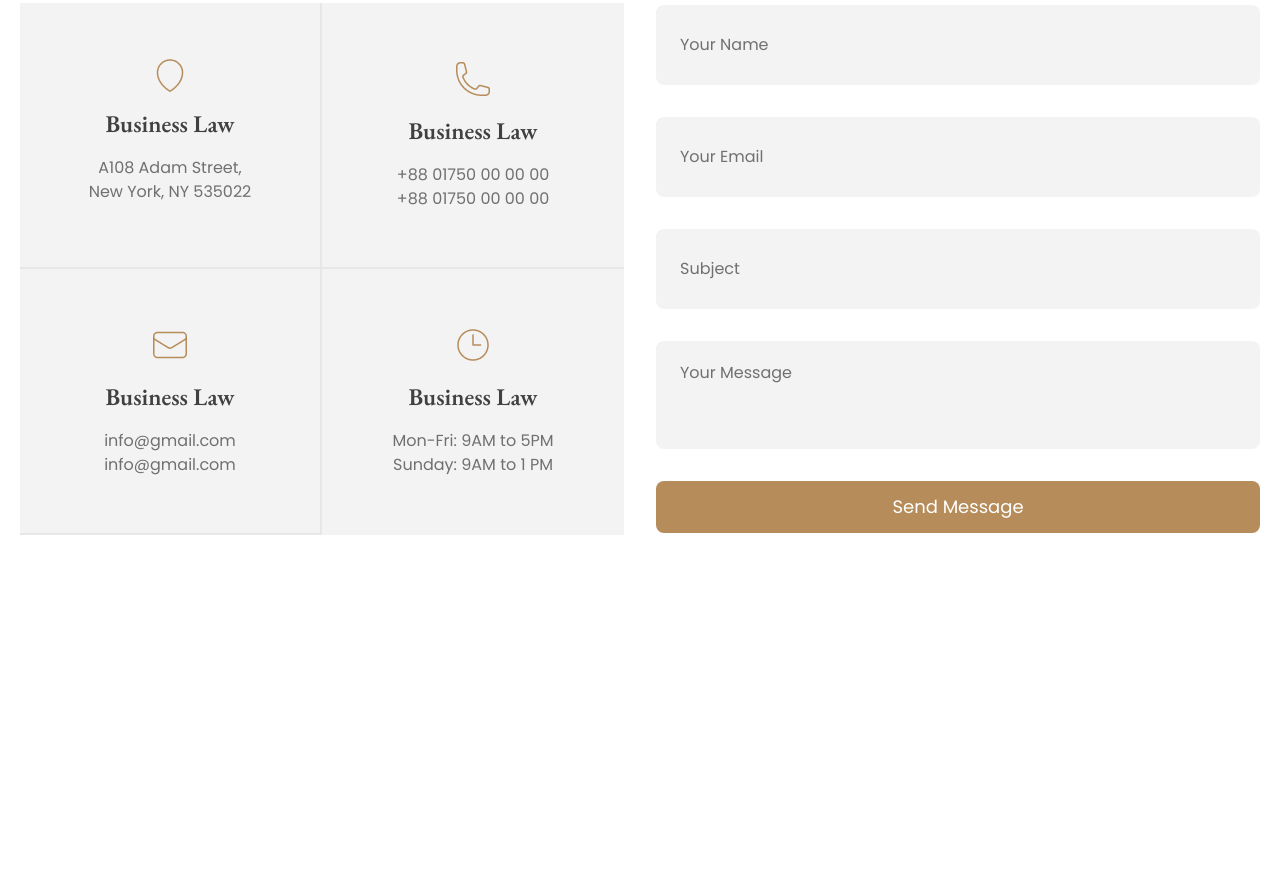
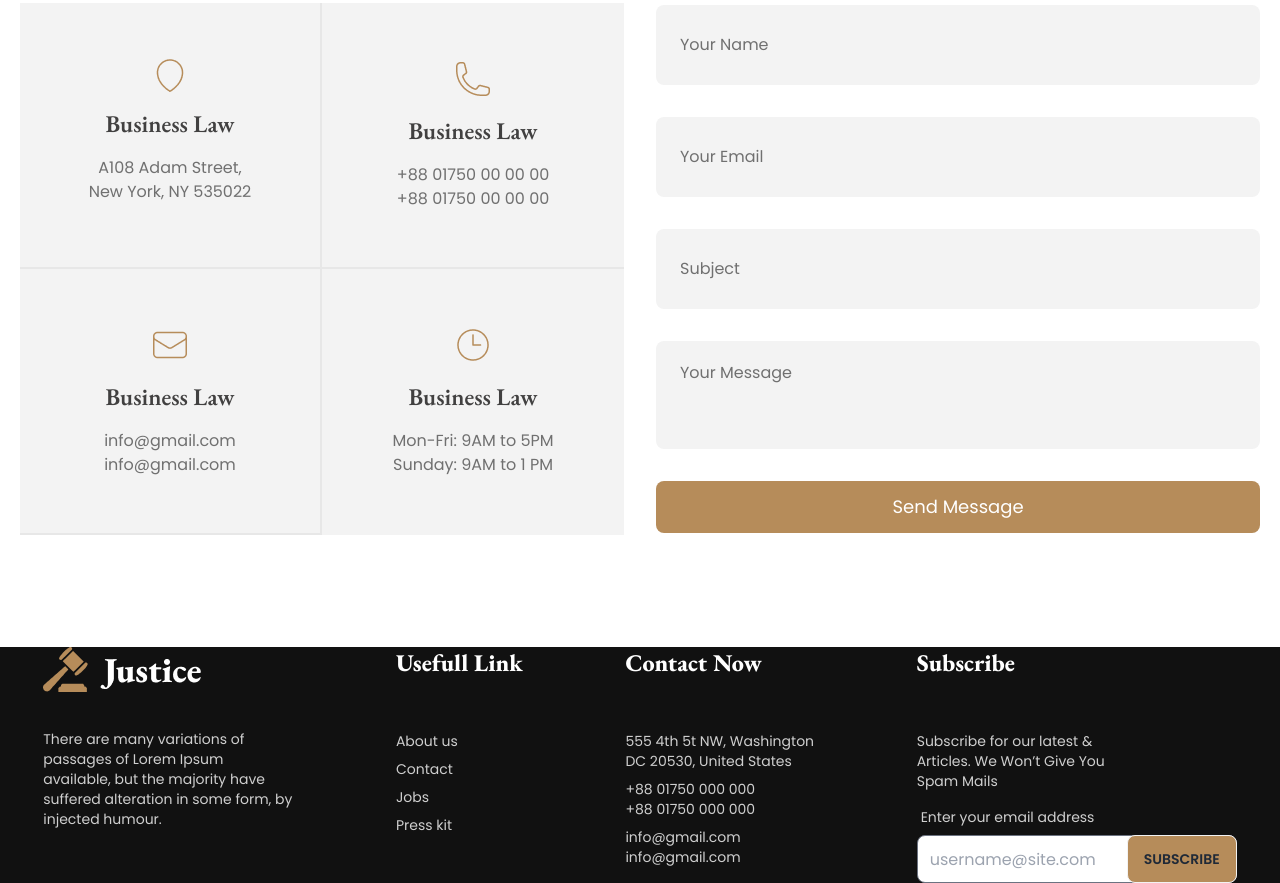
Before and after one commit to imran-it1/Legal-Solution-DaisyUi, a plain HTML site: page index.html in a window 1280 px wide. Shown: the part 3785-4668 px from the top of the page. Before the commit the page ends 4464 px from the top, so only its background shows below. Drawn offline with nearby package versions, Linux system fonts and the light colour scheme.

Commit message:
Footer added with Daisy UI

```diff
--- a/index.html
+++ b/index.html
@@ -573,6 +573,73 @@
         </div>
       </section>
     </main>
-    <footer class="mt-36"></footer>
+    <!-- Footer Start -->
+    <footer class="bg-[#111] text-[#CFCFCF]">
+      <div
+        class="footer max-w-7xl mx-auto py-28 poppins mt-28 p-12 md:p-12 lg:p-0 justify-items-start md:justify-items-center"
+      >
+        <div class="space-y-7">
+          <img src="./images/logo.png" alt="" />
+          <p class="w-[250px] text-[#CFCFCF]">
+            There are many variations of passages of Lorem Ipsum available, but
+            the majority have suffered alteration in some form, by injected
+            humour.
+          </p>
+        </div>
+        <div>
+          <span class="garamond text-white text-2xl font-extrabold mb-11"
+            >Usefull Link</span
+          >
+          <a class="link link-hover">About us</a>
+          <a class="link link-hover">Contact</a>
+          <a class="link link-hover">Jobs</a>
+          <a class="link link-hover">Press kit</a>
+        </div>
+        <div>
+          <span class="garamond text-white text-2xl font-extrabold mb-11"
+            >Contact Now</span
+          >
+          <a class="link link-hover"
+            >555 4th 5t NW, Washington <br />
+            DC 20530, United States</a
+          >
+          <a class="link link-hover"
+            >+88 01750 000 000 <br />
+            +88 01750 000 000</a
+          >
+          <a class="link link-hover"
+            >info@gmail.com <br />
+            info@gmail.com</a
+          >
+        </div>
+        <div>
+          <span class="garamond text-white text-2xl font-extrabold mb-11"
+            >Subscribe</span
+          >
+          <p class="">
+            Subscribe for our latest & <br />
+            Articles. We Won’t Give You <br />
+            Spam Mails
+          </p>
+          <div class="form-control w-80">
+            <label class="label">
+              <span class="label-text text-[#CFCFCF]"
+                >Enter your email address</span
+              >
+            </label>
+            <div class="relative">
+              <input
+                type="text"
+                placeholder="username@site.com"
+                class="input w-full pr-14 rounded-lg"
+              />
+              <button class="btn bg-btn-bg absolute top-0 right-0 rounded-lg">
+                Subscribe
+              </button>
+            </div>
+          </div>
+        </div>
+      </div>
+    </footer>
   </body>
 </html>
```
